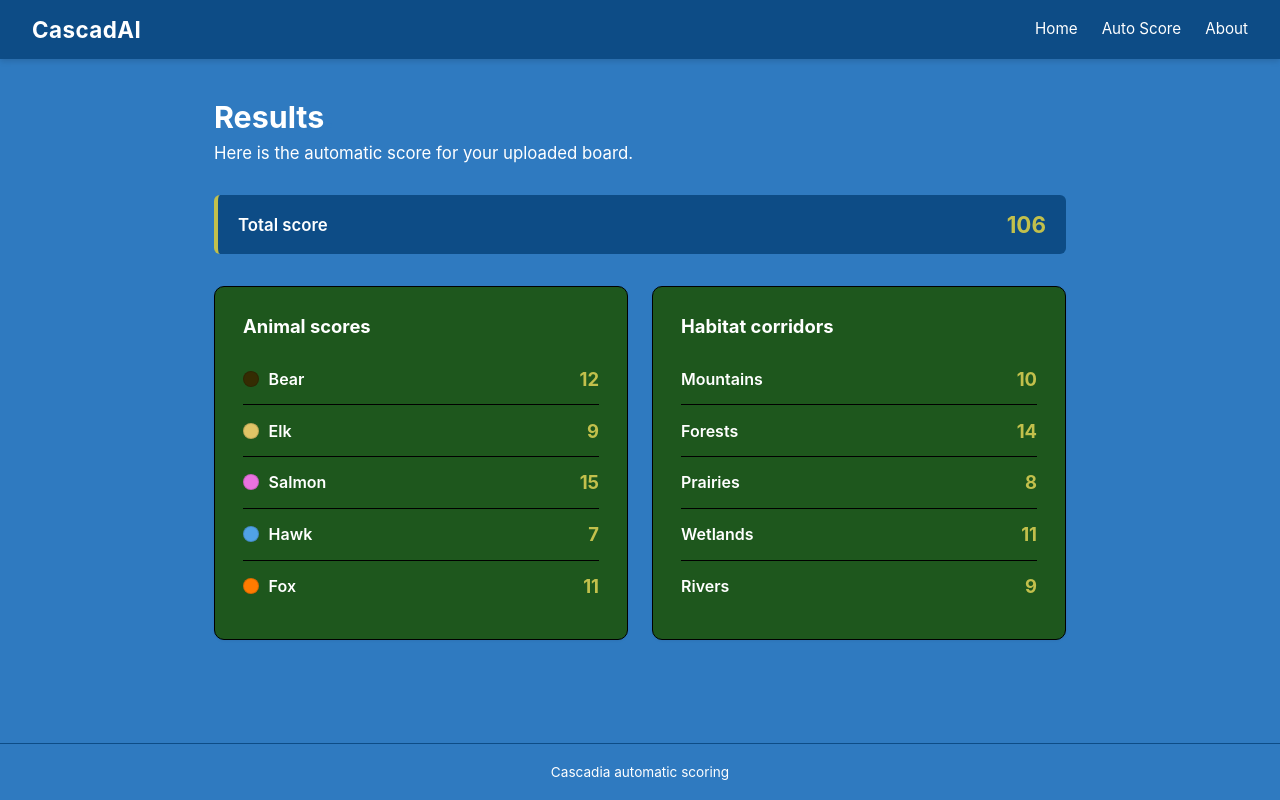
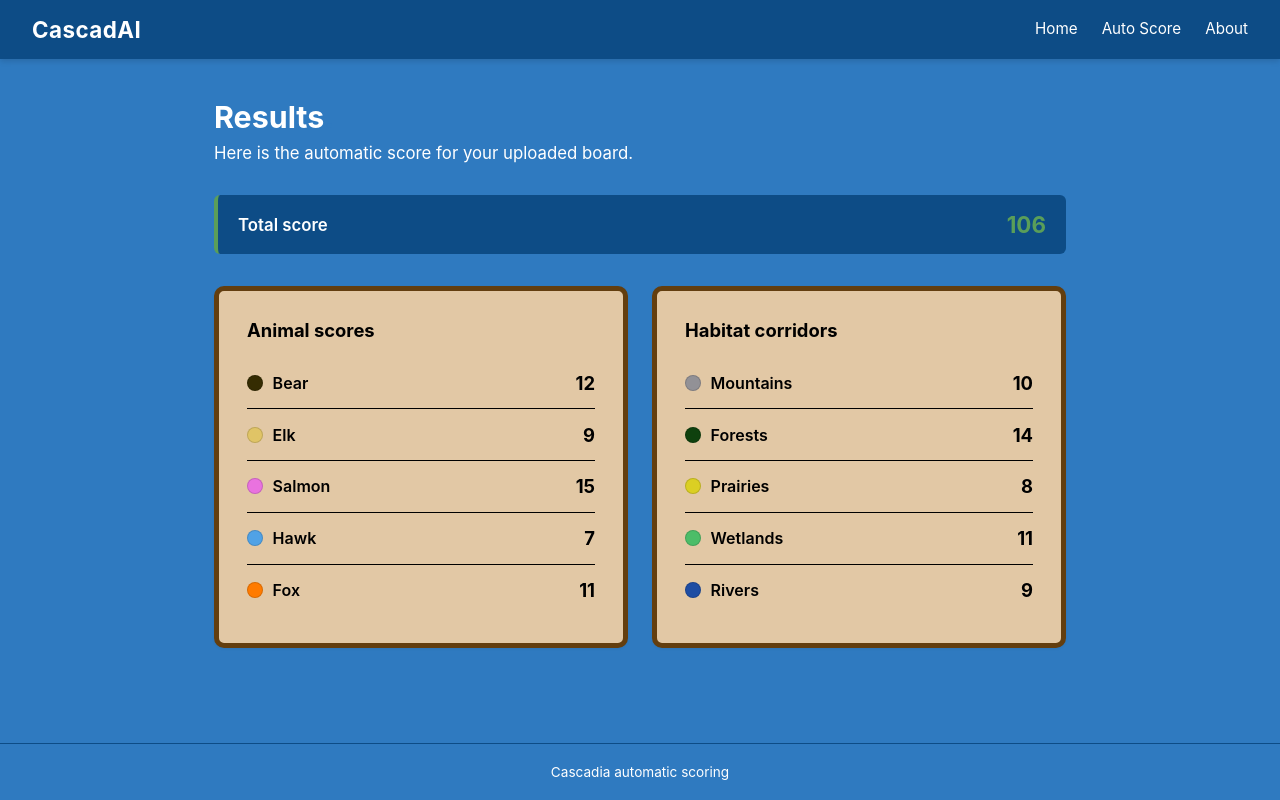
Before and after one commit to GCSchmidt/cascad-ai, a Flask app: page /result in a window 1280 px wide. Run offline with Flask 3, Linux system fonts and the light colour scheme.

Commit message:
modified website style.

```diff
--- a/website/static/style.css
+++ b/website/static/style.css
@@ -3,6 +3,8 @@
     --blue-primary-dark: #0d4c86;
     --green-secondary: #5a9e59;
     --green-secondary-dark: #1e571d;
+    --brown-light: #e2c8a5;
+    --brown-dark: #633e0f;
     --yellow: #c2c04c;
     --gray: #505050;
     --text-bright: #ffffff;
@@ -49,7 +51,7 @@ body {
 }
 
 a {
-    color: var(--yellow);
+    color: var(--green-secondary);
 }
 
 .nav-links a {
@@ -63,8 +65,8 @@ a {
 
 .nav-links a:hover,
 .nav-links a.active {
-    color: var(--yellow);
-    border-bottom-color: var(--yellow);
+    color: var(--green-secondary);
+    border-bottom-color: var(--green-secondary);
 }
 
 .container {
@@ -92,17 +94,18 @@ h1 .accent {
 }
 
 .card {
-    background-color: var(--green-secondary-dark);
-    border: 1px solid var(--border);
+    background-color: var(--brown-light);
+    border: 5px solid var(--brown-dark);
     border-radius: 10px;
     padding: 1.75rem;
     box-shadow: 0 1px 3px rgba(0, 0, 0, 0.06);
+    color: var(--text-dark);
 }
 
 .card h2 {
     font-size: 1.15rem;
     margin-bottom: 1rem;
-    color: var(--text-bright);
+    color: var(--text-dark);
 }
 
 .result-total {
@@ -112,7 +115,7 @@ h1 .accent {
     margin-bottom: 2rem;
     padding: 1rem 1.25rem;
     background-color: var(--blue-primary-dark);
-    border-left: 4px solid var(--yellow);
+    border-left: 4px solid var(--green-secondary);
     border-radius: 6px;
     font-size: 1.05rem;
     font-weight: 600;
@@ -120,7 +123,7 @@ h1 .accent {
 
 .result-total strong {
     font-size: 1.4rem;
-    color: var(--yellow);
+    color: var(--green-secondary);
 }
 
 .result-grid {
@@ -132,7 +135,7 @@ h1 .accent {
 .score-value {
     font-size: 1.15rem;
     font-weight: 700;
-    color: var(--yellow);
+    color: var(--text-dark);
 }
 
 .section {
@@ -179,12 +182,18 @@ h1 .accent {
 .token-hawk { background-color: #50a2e6; }
 .token-fox { background-color: #ff7b00; }
 
+.habitat-mountains { background-color: #929196; }
+.habitat-forests { background-color: #0f410e; }
+.habitat-prairies { background-color: #dbcf23; }
+.habitat-wetlands { background-color: #4cbd68; }
+.habitat-rivers { background-color: #1e4da3; }
+
 .select-wrapper select {
     font-size: 1rem;
     padding: 0.4rem 2rem 0.4rem 0.8rem;
-    border: 1px solid var(--border);
+    border: 1px solid var(--brown-dark);
     border-radius: 6px;
-    background-color: var(--blue-primary-dark);
+    background-color: var(--brown-dark);
     color: var(--text-bright);
     cursor: pointer;
     outline: none;
@@ -217,14 +226,14 @@ h1 .accent {
     border-radius: 10px;
     padding: 1.75rem;
     text-align: center;
-    color: var(--text-bright);
+    color: var(--text-dark);
     cursor: pointer;
     transition: border-color 0.15s ease;
 }
 
 .file-input-wrap:hover,
 .file-input-wrap:focus-within {
-    border-color: var(--yellow);
+    border-color: var(--green-secondary);
 }
 
 .file-input-wrap input[type="file"] {
@@ -249,8 +258,8 @@ h1 .accent {
 }
 
 .btn:hover {
-    /* background-color: var(--yellow); */
-    color: var(--yellow);
+    background-color: var(--green-secondary);
+    /* color: var(--green-secondary); */
 }
 
 .result {
--- a/website/templates/result.html
+++ b/website/templates/result.html
@@ -28,7 +28,10 @@
             <h2>Habitat corridors</h2>
             {% for habitat in habitats %}
             <div class="animal-row">
-                <span class="animal-label">{{ habitat }}</span>
+                <span class="animal-label">
+                    <span class="token-dot habitat-{{ habitat|lower }}"></span>
+                    {{ habitat }}
+                </span>
                 <span class="score-value">{{ habitat_scores[habitat] }}</span>
             </div>
             {% endfor %}
```
